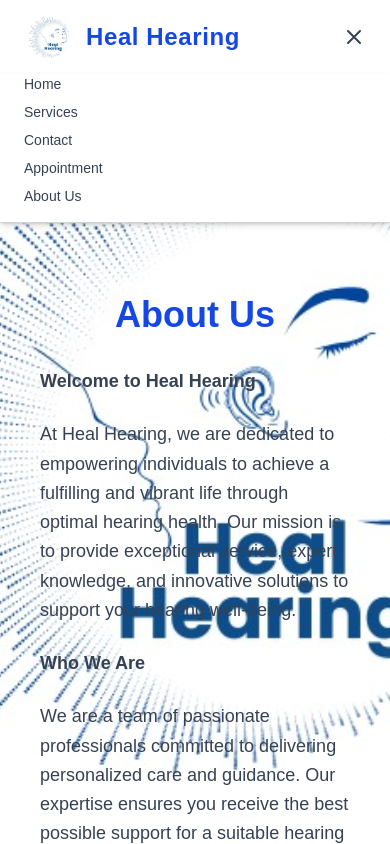
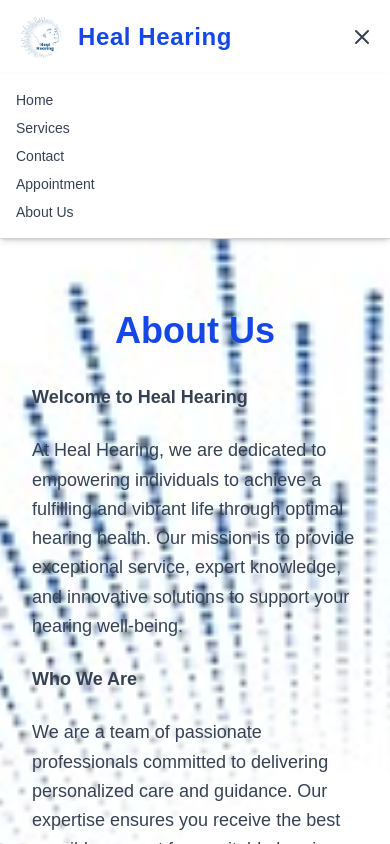
Before and after one commit to Nikhil9036/audiology-website, a Next.js app: page /about in a window 390 px wide. Both pictures are taken after a click on the button "Toggle menu". Shown: the top 844 px of the page. Built offline with nearby package versions, Linux system fonts and the light colour scheme.

Commit message:
again modified the layout page to make content visible

```diff
--- a/app/layout.js
+++ b/app/layout.js
@@ -16,12 +16,13 @@
           backgroundImage: 'url("/logo.jpeg")',
           backgroundSize: 'cover',
           backgroundPosition: 'center',
-          backgroundAttachment: 'fixed',
+          // Disable fixed on mobile for smoother scroll:
+          backgroundAttachment: window.innerWidth >= 768 ? 'fixed' : 'scroll',
         }}
       >
         {/* Header */}
         <header className="bg-white shadow-md sticky top-0 z-50 border-b border-gray-200">
-          <div className="max-w-7xl mx-auto px-6 py-3 flex justify-between items-center">
+          <div className="max-w-7xl mx-auto px-4 sm:px-6 md:px-6 py-3 flex justify-between items-center">
             {/* Logo */}
             <div className="flex items-center space-x-3">
               <Image
@@ -89,20 +90,20 @@
 
           {/* Mobile Nav */}
           {isMenuOpen && (
-            <div className="md:hidden px-6 pb-4 space-y-2 text-sm font-medium text-gray-700 bg-white shadow">
-              <Link href="/" className="block hover:text-blue-600">
+            <div className="md:hidden px-4 py-4 space-y-2 text-sm font-medium text-gray-700 bg-white shadow">
+              <Link href="/" className="block hover:text-blue-600" onClick={() => setIsMenuOpen(false)}>
                 Home
               </Link>
-              <Link href="/services" className="block hover:text-blue-600">
+              <Link href="/services" className="block hover:text-blue-600" onClick={() => setIsMenuOpen(false)}>
                 Services
               </Link>
-              <Link href="/contact" className="block hover:text-blue-600">
+              <Link href="/contact" className="block hover:text-blue-600" onClick={() => setIsMenuOpen(false)}>
                 Contact
               </Link>
-              <Link href="/appointment" className="block hover:text-blue-600">
+              <Link href="/appointment" className="block hover:text-blue-600" onClick={() => setIsMenuOpen(false)}>
                 Appointment
               </Link>
-              <Link href="/about" className="block hover:text-blue-600">
+              <Link href="/about" className="block hover:text-blue-600" onClick={() => setIsMenuOpen(false)}>
                 About Us
               </Link>
             </div>
@@ -111,10 +112,12 @@
 
         {/* Main Content */}
         <div className="flex flex-col min-h-screen">
-          <main className="flex-grow p-6 max-w-6xl mx-auto">{children}</main>
+          <main className="flex-grow px-4 sm:px-6 md:px-0 max-w-full md:max-w-6xl mx-auto pt-6">
+            {children}
+          </main>
 
           {/* Footer */}
-          <footer className="bg-blue-900 text-white px-6 py-10 text-sm">
+          <footer className="bg-blue-900 text-white px-4 sm:px-6 md:px-6 py-10 text-sm">
             <div className="max-w-7xl mx-auto grid grid-cols-1 md:grid-cols-3 gap-8">
               <div>
                 <h3 className="text-lg font-semibold mb-3">Contact Us</h3>
```
